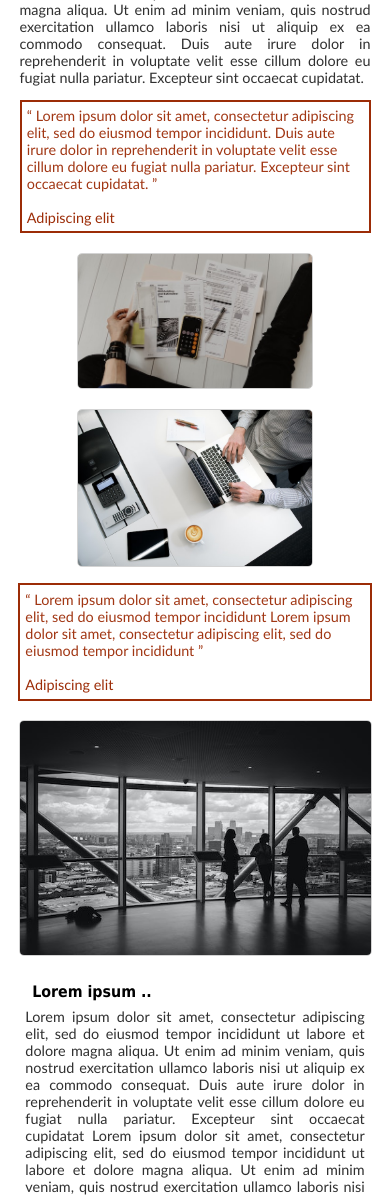
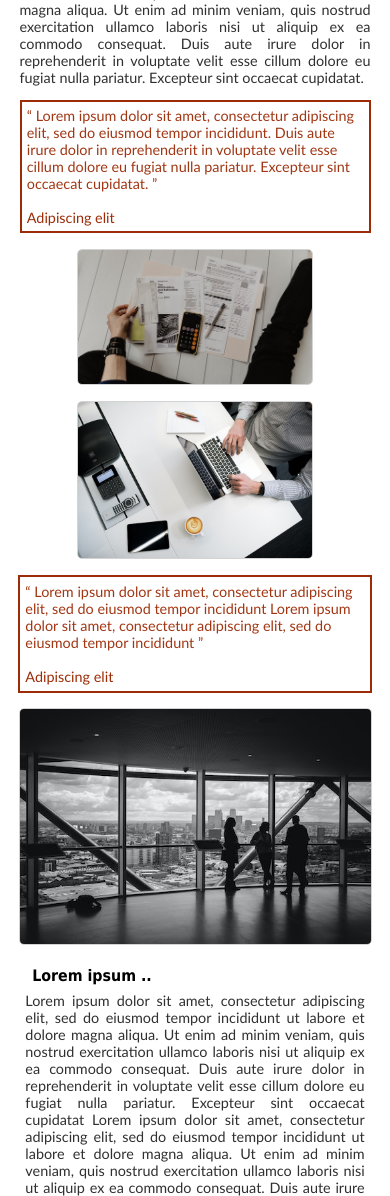
Before and after one commit to sunnysunny77/business, a PHP site: page / in a window 390 px wide. Shown: the part 331-1527 px from the top of the page. Run offline with PHP 8.4, Linux system fonts and the light colour scheme.

Commit message:
Update styles.css

```diff
--- a/css/styles.css
+++ b/css/styles.css
@@ -350,7 +350,7 @@ footer ul li a:hover {
   }
   #section1 img {
     position: static;
-    margin-top: 5%;
+    margin-top: 4%;
     height: 100%;
     display: block;
     left: unset;
@@ -362,7 +362,7 @@ footer ul li a:hover {
   }
   #section1 img:nth-child(4) {
     width: 90%;
-    margin-bottom: 5%;
+    margin-bottom: 4%;
   }
   #section1 p,
   #section1 aside {
```
